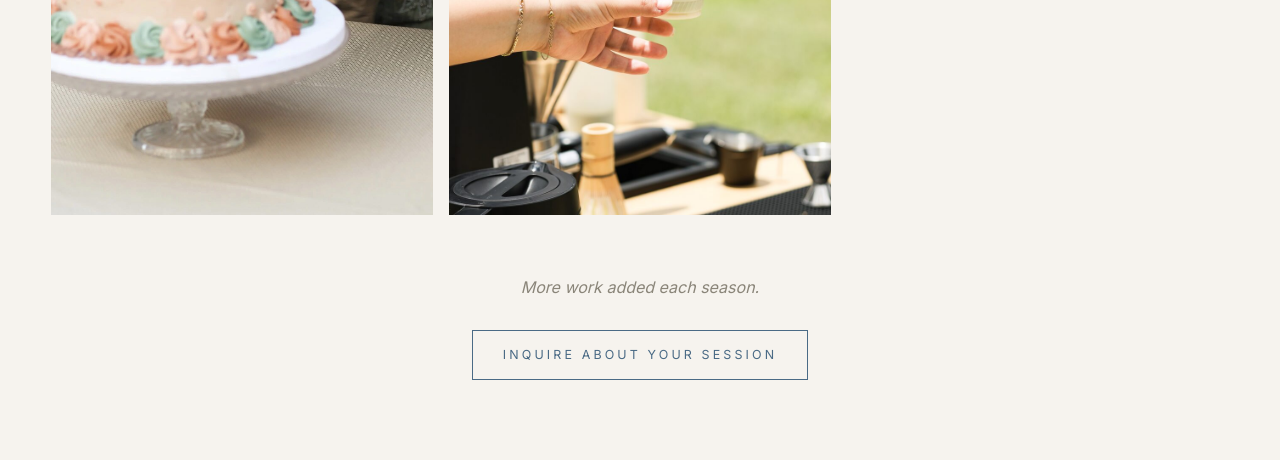
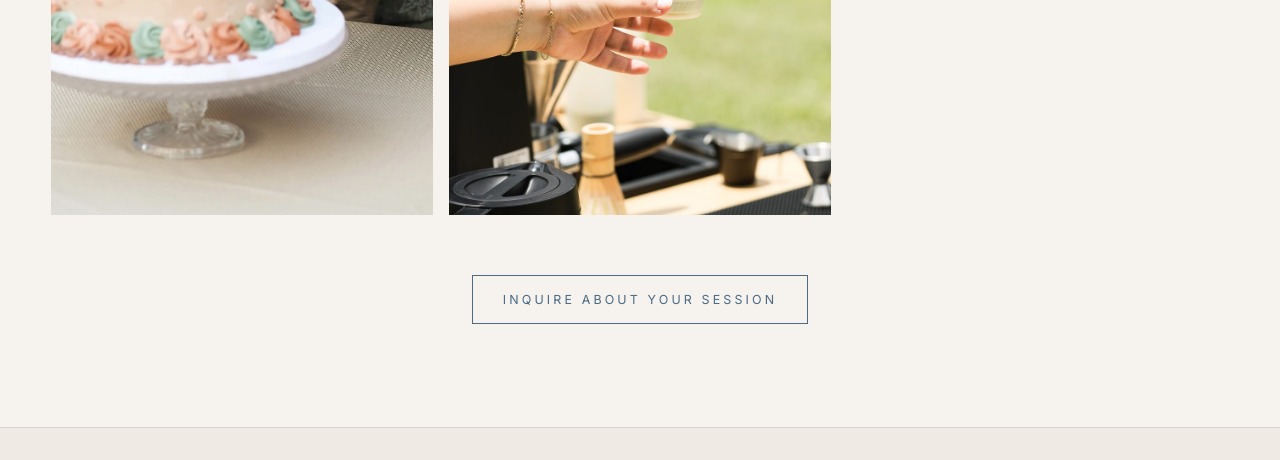
Before and after one commit to AliPervaiz/Collectivebysus.com, a plain HTML site: page portfolio.html in a window 1280 px wide. Shown: the part 3982-4442 px from the top of the page. Drawn offline with nearby package versions, Linux system fonts and the light colour scheme.

Commit message:
Add favicon and tidy portfolio CTA section
- New favicon.svg: rounded slate-blue square with a cream serif 'S'
  using the same Cormorant Garamond family as the brand mark
- apple-touch-icon.png (180x180) rasterized from the SVG for iOS home
  screen support
- Link tags added to all 5 pages
- Portfolio: drop 'More work added each season.' line, keep the
  Inquire CTA so the section still has its anchor

```diff
--- a/portfolio.html
+++ b/portfolio.html
@@ -5,6 +5,8 @@
   <meta name="viewport" content="width=device-width, initial-scale=1.0" />
   <title>Portfolio | Collective by Sus</title>
   <meta name="description" content="A selection of recent engagements, events, and grad sessions." />
+  <link rel="icon" type="image/svg+xml" href="favicon.svg" />
+  <link rel="apple-touch-icon" href="apple-touch-icon.png" />
   <link rel="preconnect" href="https://fonts.googleapis.com">
   <link rel="preconnect" href="https://fonts.gstatic.com" crossorigin>
   <link href="https://fonts.googleapis.com/css2?family=Cormorant+Garamond:wght@300;400;500&family=Inter:wght@300;400;500&display=swap" rel="stylesheet">
@@ -72,8 +74,7 @@
       </div>
 
       <div style="text-align:center; margin-top:60px;">
-        <p style="font-style:italic; color:var(--muted);">More work added each season.</p>
-        <a href="contact.html" class="btn" style="margin-top:14px;">Inquire About Your Session</a>
+        <a href="contact.html" class="btn">Inquire About Your Session</a>
       </div>
     </div>
   </section>
```
Also changed, not shown: about.html (+2 -0 lines), contact.html (+2 -0 lines), index.html (+2 -0 lines), services.html (+2 -0 lines), apple-touch-icon.png (added), favicon.svg (added).
